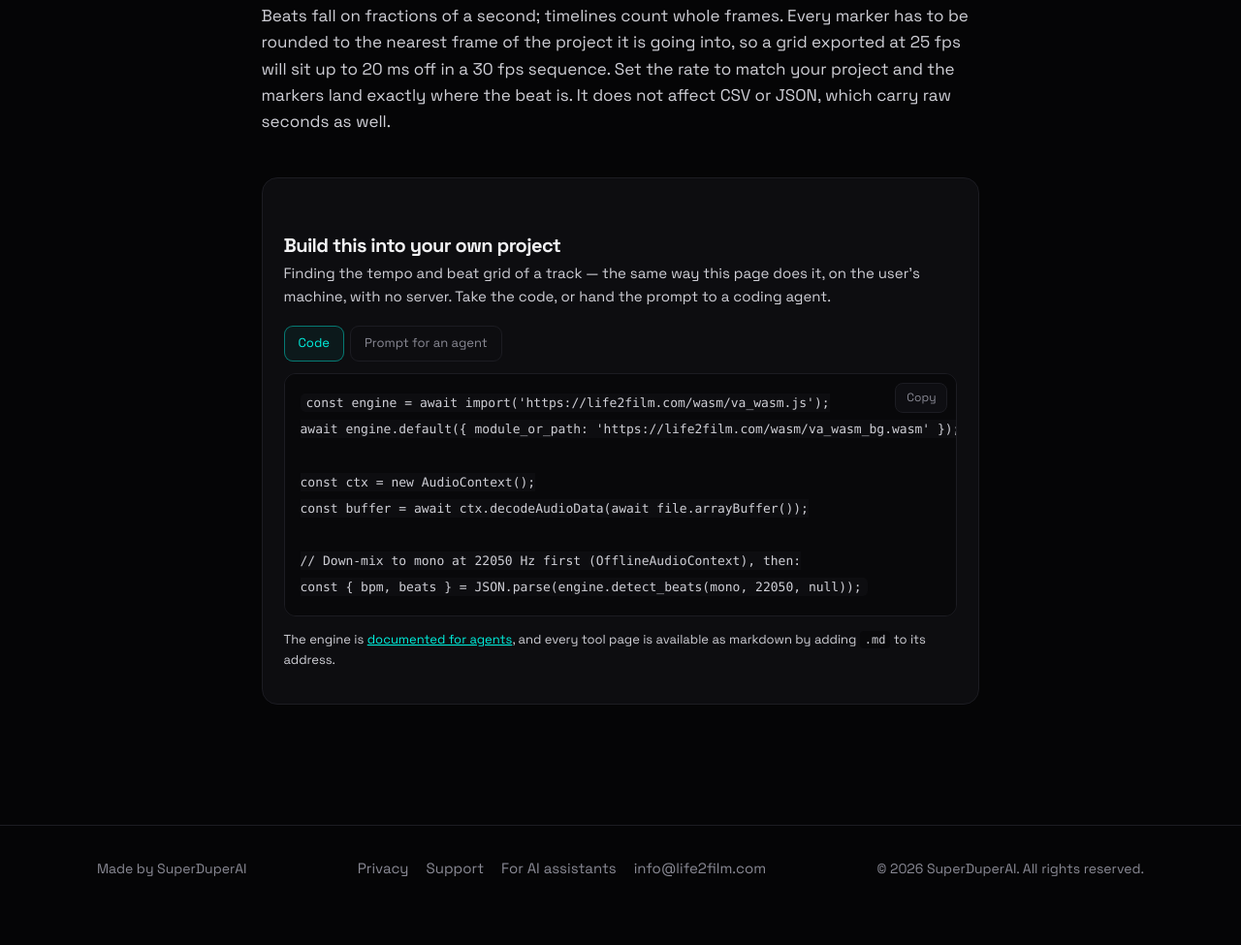
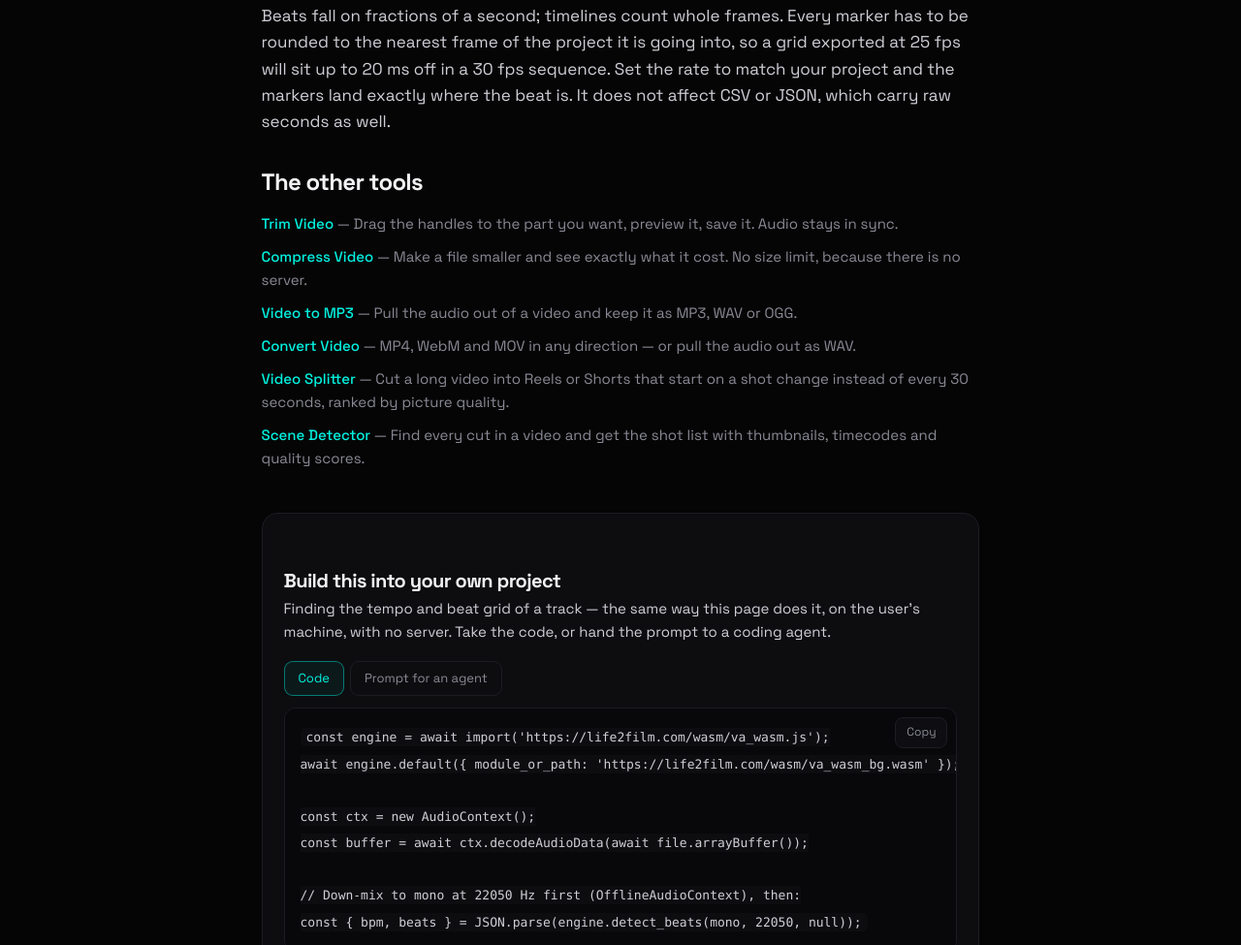
Before and after one commit to fortunto2/life2film-landing, an Astro site: page /tools/bpm-detector in a window 1280 px wide. Shown: the part 2234-3209 px from the top of the page at 97% size. Before the commit the page ends 3174 px from the top, so only its background shows below. Built offline with nearby package versions, Linux system fonts and the light colour scheme; Astro itself is replaced by a stand-in of ours.

Commit message:
SEO through the registry: search wording, the missing files, even linking
Audited all seven tool pages: identical 85%, which is what a shared
template produces — the gaps were architectural, not per-page.

Titles now use the words people type. Google Autocomplete for every one
of these tools is dominated by 'online' and 'free'; our titles said 'in
your browser', which is more accurate and matches nothing anyone
searches. The specifics were already true and simply unsaid: 'compress
video to 10mb' and 'for discord' are both autocomplete entries and both
things this tool does. The phrase lives in the registry as searchPhrase,
so a title cannot drift from the intent it targets.

/sitemap.xml was a 404. robots.txt named sitemap-index.xml correctly,
but crawlers and audit tools try the conventional path first — cheaper
to answer than to explain.

llms-full.txt: the corpus to llms.txt's index. An agent building on
these tools was otherwise fetching eight documents to assemble what now
fits in one, including every prompt and the engine skill.

Internal linking was 1 to 4 inbound links per tool, depending on whether
the prose happened to mention another one. ToolPage now renders the
other six from the registry, so every tool has seven inbound links and a
new tool is linked from everywhere the moment it is added.

Page audit 85% to 92% across the board. The remaining two points are
hreflang (correctly absent — these pages are English only) and a
Cloudflare email-obfuscation link the auditor reads as broken.

Agent-readiness stays at 7/12 rather than 8: markdown negotiation on the
home page needed a Worker in front of every visit, and the home page is
the hottest route on the site. /tools/ still negotiates, /llms.txt is
the conventional path, and llms-full.txt is now announced from it.

```diff
--- a/public/robots.txt
+++ b/public/robots.txt
@@ -28,4 +28,5 @@ Allow: /
 User-agent: Google-Extended
 Allow: /
 
+Sitemap: https://life2film.com/sitemap.xml
 Sitemap: https://life2film.com/sitemap-index.xml
--- a/src/components/ToolPage.astro
+++ b/src/components/ToolPage.astro
@@ -1,7 +1,7 @@
 ---
 import Base from '../layouts/Base.astro';
 import AgentBlock from './AgentBlock.astro';
-import { TOOL } from '../lib/tools';
+import { TOOL, TOOLS } from '../lib/tools';
 
 interface Props {
   /** Which tool this is. Everything else comes from the registry. */
@@ -12,6 +12,15 @@ const { slug } = Astro.props;
 const tool = TOOL[slug];
 
 if (!tool) throw new Error(`No registry entry for tool "${slug}"`);
+
+/**
+ * The other tools, linked from every page.
+ *
+ * Cross-links used to exist only where the prose happened to mention another tool, which left
+ * video-to-mp3 with one inbound link and the trimmer with four. Generated from the registry, every
+ * tool gets the same six — and a new tool is linked from everywhere the moment it is added.
+ */
+const others = TOOLS.filter((other) => other.slug !== tool.slug);
 
 const jsonLd = {
   '@context': 'https://schema.org',
@@ -68,6 +77,15 @@ const jsonLd = {
             <p>{a}</p>
           </>
         ))}
+
+        <h2>The other tools</h2>
+        <ul class="related">
+          {others.map((other) => (
+            <li>
+              <a href={`/tools/${other.slug}/`}>{other.name}</a> — {other.blurb}
+            </li>
+          ))}
+        </ul>
 
         {/*
           Rendered here rather than wired into each page: the registry knows which tools have a
@@ -136,5 +154,10 @@ const jsonLd = {
 
     .privacy-note { margin-top: 16px; font-size: 14px; max-width: 62ch; }
     .prose .q { margin: 28px 0 8px; font-size: 17px; }
+
+    .related { padding-left: 0; list-style: none; }
+    .related li { margin-bottom: 10px; color: var(--muted); font-size: 15px; }
+    .related a { color: var(--cyan); text-decoration: none; font-weight: 500; }
+    .related a:hover { text-decoration: underline; }
   </style>
 </Base>
--- a/src/lib/tools.ts
+++ b/src/lib/tools.ts
@@ -28,6 +28,14 @@ export interface Tool {
   blurb: string;
 
   // --- page ---
+  /**
+   * How people actually search for this, from Google Autocomplete.
+   *
+   * Every one of these queries is dominated by "online" and "free" — the wording our titles avoided
+   * in favour of "in your browser", which is more accurate and matches nothing anyone types. The
+   * phrase belongs in the title; the accuracy belongs in the page.
+   */
+  searchPhrase: string;
   title: string;
   description: string;
   /** H1, split so the second half picks up the gradient. */
@@ -58,8 +66,9 @@ export const TOOLS: Tool[] = [
     appName: 'Video Trimmer',
     blurb: 'Drag the handles to the part you want, preview it, save it. Audio stays in sync.',
 
-    title: 'Trim Video — cut without re-encoding, in your browser',
-    description: 'Trim a video without losing quality — the picture is copied through, not re-encoded. Or aim at a file size for Discord or email. Runs in your browser: no upload, no watermark, no sign-up.',
+    searchPhrase: 'Trim Video Online',
+    title: 'Trim Video Online — free, without re-encoding | Life2Film',
+    description: 'Free online video trimmer that keeps the original quality: the picture is copied, not re-encoded. Runs in your browser — nothing uploaded, no watermark, no sign-up. Or trim to fit 10 MB for Discord.',
     heading: 'Trim',
     accent: 'Video',
     lede: 'Drag the handles to the part you want and save it — with the picture copied through untouched, so nothing is lost. Your file never leaves the machine.',
@@ -149,8 +158,9 @@ Reference implementation: https://life2film.com/tools/video-trimmer/`,
     appName: 'Video Compressor',
     blurb: 'Make a file smaller and see exactly what it cost. No size limit, because there is no server.',
 
-    title: 'Compress Video — hit an exact file size, in your browser',
-    description: 'Compress a video to a target size — 10 MB for Discord, 25 MB for email — or by quality. Shows the estimate before encoding and runs entirely in your browser. No upload, no limit, no watermark.',
+    searchPhrase: 'Compress Video Online',
+    title: 'Compress Video Online Free — to 10MB for Discord, 25MB for email',
+    description: 'Free online video compressor that hits an exact file size — 10 MB for Discord, 16 MB for WhatsApp, 25 MB for email. Runs in your browser: no upload, no size limit, no watermark, no sign-up.',
     heading: 'Compress',
     accent: 'Video',
     lede: 'Aim at a size — 10 MB for Discord, 25 MB for email — or just turn the quality down. Runs on your machine, so there is no size limit and no queue.',
@@ -268,8 +278,9 @@ Reference implementation: https://life2film.com/tools/video-compressor/`,
     appName: 'Video to MP3 Converter',
     blurb: 'Pull the audio out of a video and keep it as MP3, WAV or OGG.',
 
-    title: 'Video to MP3 — extract audio in your browser, free',
-    description: 'Pull the audio out of a video and save it as MP3, WAV or OGG. Runs entirely in your browser — nothing is uploaded, no size limit, no watermark, no sign-up.',
+    searchPhrase: 'Video to MP3 Converter',
+    title: 'Video to MP3 Converter — free, online, nothing uploaded',
+    description: 'Free online video to MP3 converter. Extract audio from MP4, MOV or WebM as MP3, WAV or OGG, entirely in your browser — no upload, no size limit, no watermark, no sign-up.',
     heading: 'Video to',
     accent: 'MP3',
     lede: 'Take the sound out of a video and keep it as MP3, WAV or OGG. Nothing is uploaded — the conversion happens on your machine.',
@@ -364,8 +375,9 @@ Reference implementation: https://life2film.com/tools/video-to-mp3/`,
     appName: 'Video Converter',
     blurb: 'MP4, WebM and MOV in any direction — or pull the audio out as WAV.',
 
-    title: 'Video Converter — MP4, WebM, MOV and audio, in your browser',
-    description: 'Convert video between MP4, WebM and MOV, or pull the audio out as WAV. Everything runs in your browser — no upload, no file size limit, no watermark, no sign-up.',
+    searchPhrase: 'Video Converter Online',
+    title: 'Video Converter Online Free — MP4, WebM, MOV, no upload',
+    description: 'Free online video converter for MP4, WebM and MOV, or extract the audio as WAV. Converts in your browser using WebCodecs — no upload, no size limit, no watermark, no sign-up.',
     heading: 'Convert',
     accent: 'Video',
     lede: 'Change format without handing your file to anyone. MP4, WebM, MOV — or pull out just the audio.',
@@ -432,8 +444,9 @@ Reference implementation: https://life2film.com/tools/video-converter/`,
     appName: 'Video Splitter',
     blurb: 'Cut a long video into Reels or Shorts that start on a shot change instead of every 30 seconds, ranked by picture quality.',
 
-    title: 'Video Splitter — cut a long video into clips at the scene changes',
-    description: 'Split a long video into Reels, Shorts and TikTok clips that start on a new shot instead of every 30 seconds. Runs in your browser — nothing is uploaded. Optional 9:16 crop.',
+    searchPhrase: 'Split Video Online',
+    title: 'Split Video Online Free — into Reels and Shorts, cut at the scene changes',
+    description: 'Free online video splitter that cuts a long video into parts at its shot changes instead of every 30 seconds, ranked by picture quality. Optional 9:16 crop for Reels, Shorts and TikTok. Nothing is uploaded.',
     heading: 'Video',
     accent: 'Splitter',
     lede: 'Cut a long video into clips that start where the video changes — not every thirty seconds. Everything happens on your machine.',
@@ -516,8 +529,9 @@ Reference implementation: https://life2film.com/tools/video-splitter/`,
     appName: 'BPM Detector',
     blurb: 'Find a track’s tempo and the time of every beat, then send the grid to Resolve, Premiere, Final Cut or Audacity as markers.',
 
-    title: 'BPM Detector — find a song’s tempo without uploading it',
-    description: 'Drop in a track and get its BPM and the position of every beat. Runs entirely in your browser — the audio never leaves your machine. Export the beat grid as EDL, OTIO, FCPXML, Audacity labels, CSV or JSON.',
+    searchPhrase: 'BPM Detector Online',
+    title: 'BPM Detector Online Free — find a song’s tempo and every beat',
+    description: 'Free online BPM finder: get a track’s tempo and the exact time of every beat, in your browser. Export the beat grid to DaVinci Resolve, Premiere, Final Cut or Audacity. Nothing is uploaded.',
     heading: 'BPM',
     accent: 'Detector',
     lede: 'Drop in a track. Get its tempo and the exact time of every beat — computed on your own machine, with nothing uploaded.',
@@ -597,8 +611,9 @@ Reference implementation: https://life2film.com/tools/bpm-detector/`,
     appName: 'Scene Detector',
     blurb: 'Find every cut in a video and get the shot list with thumbnails, timecodes and quality scores.',
 
-    title: 'Scene Detector — split a video into shots without uploading it',
-    description: 'Find every cut in a video and get the shot list with timecodes, in your browser. The footage never leaves your machine. Export cuts as EDL, OTIO, FCPXML, Audacity labels, CSV or JSON.',
+    searchPhrase: 'Scene Detection Online',
+    title: 'Scene Detector Online Free — find every cut in a video',
+    description: 'Free online scene detection: find every shot change in a video with thumbnails and timecodes, then export as EDL, OTIO, FCPXML or CSV. Runs in your browser — nothing uploaded.',
     heading: 'Scene',
     accent: 'Detector',
     lede: 'Drop in a video. Get every cut, with a thumbnail and a timecode for each shot — found on your own machine, with nothing uploaded.',
--- a/src/pages/llms.txt.ts
+++ b/src/pages/llms.txt.ts
@@ -106,7 +106,7 @@ families, \`score_frame\` (31 per-frame measurements), \`select_segments\`, \`co
 OpenTimelineIO in and out. It analyses; it does not decode or encode — pair it with
 [mediabunny](https://mediabunny.dev) (MIT) for that, which is what these tool pages do.
 
-The package ships a skill for coding agents at \`node_modules/life2film-engine/SKILL.md\`, also
+Everything below, plus the full skill, in one document: https://life2film.com/llms-full.txt\n\nThe package ships a skill for coding agents at \`node_modules/life2film-engine/SKILL.md\`, also
 readable at https://life2film.com/engine/skill.md and explained at https://life2film.com/engine/
 
 Licence: PolyForm Noncommercial. Free for personal projects, study, research, charities and public
```
Also changed, not shown: src/pages/llms-full.txt.ts (added, +60 -0 lines), src/pages/sitemap.xml.ts (added, +20 -0 lines).
